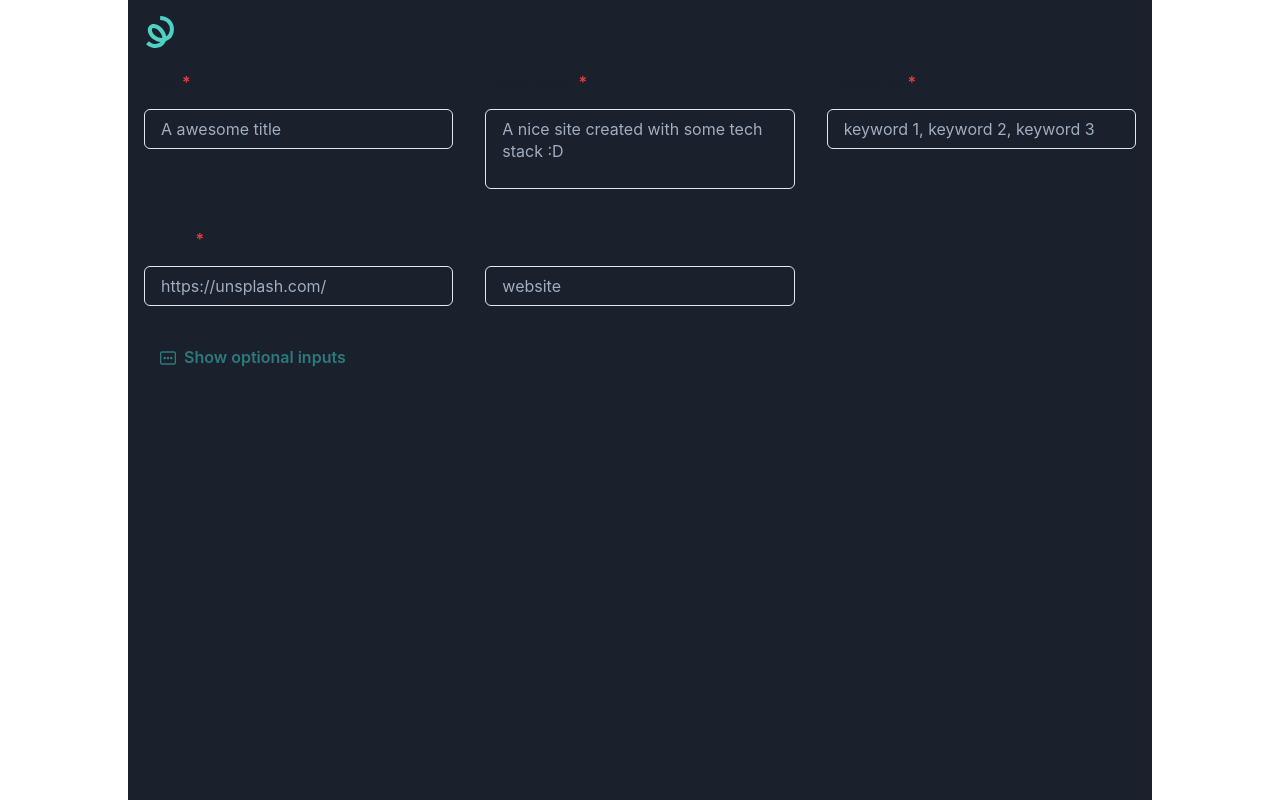
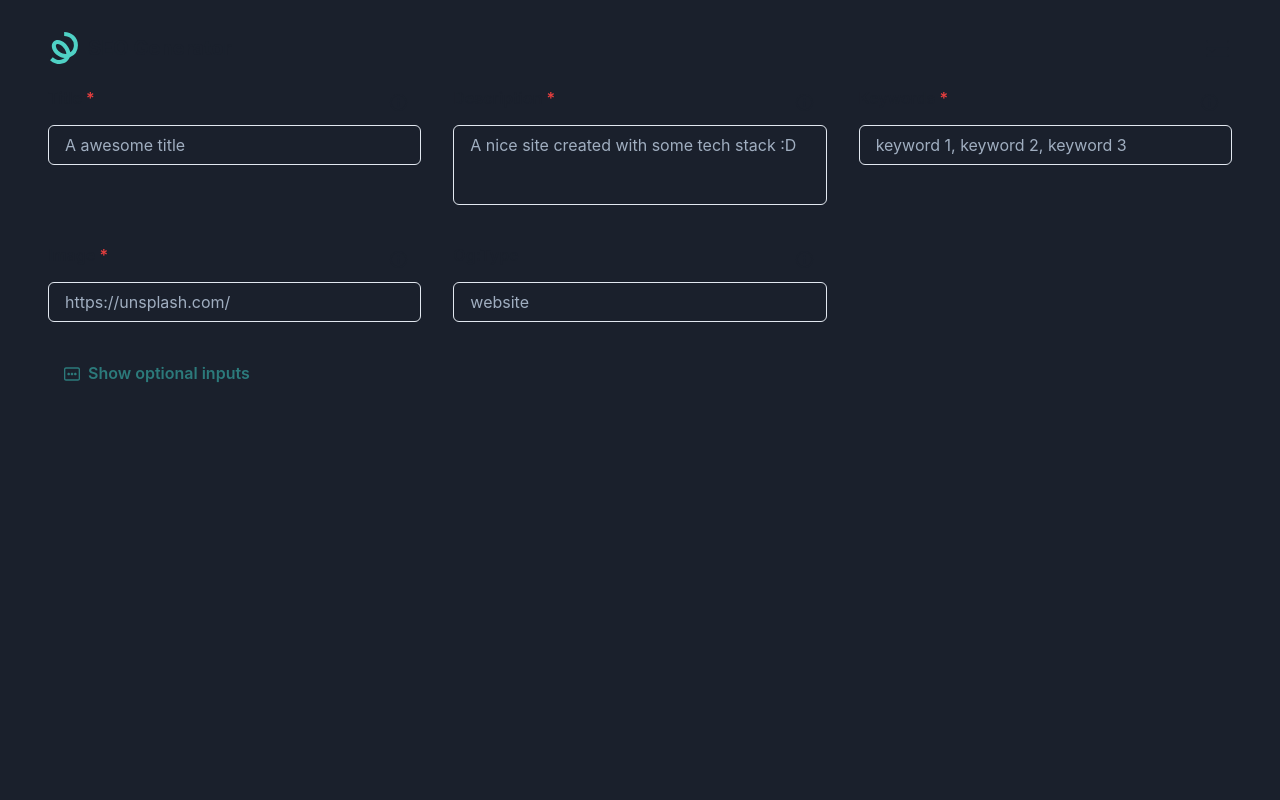
Before and after one commit to mrLuisFer/seo-generator, a Next.js app: page / in a window 1280 px wide. Built offline with nearby package versions, Linux system fonts and the light colour scheme.

Commit message:
move layout into a common components

```diff
--- a/components/Layout/index.js
+++ b/components/common/Layout/index.js
@@ -1,10 +1,10 @@
 import { Container } from '@chakra-ui/react'
-import Header from '../common/Header'
-import MenuMobile from '../MenuMobile'
+import Header from '../Header'
+import MenuMobile from '../../MenuMobile'
 
 export default function Layout({ children }) {
   return (
-    <Container bg="gray.800" p="1rem" minH="100vh" maxW="container.lg">
+    <Container bg="gray.800" p="2rem 3rem" minH="100vh" minW="100vw" m="0" maxW="container.lg">
       <Header />
       {children}
       <MenuMobile />
--- a/pages/_app.js
+++ b/pages/_app.js
@@ -1,7 +1,7 @@
 import '../styles/globals.css'
 import { ChakraProvider } from '@chakra-ui/react'
 import MobileMenuProvider from 'context/MobileMenuContext'
-import Layout from 'components/Layout'
+import Layout from 'components/common/Layout'
 
 function MyApp({ Component, pageProps }) {
   return (
```
